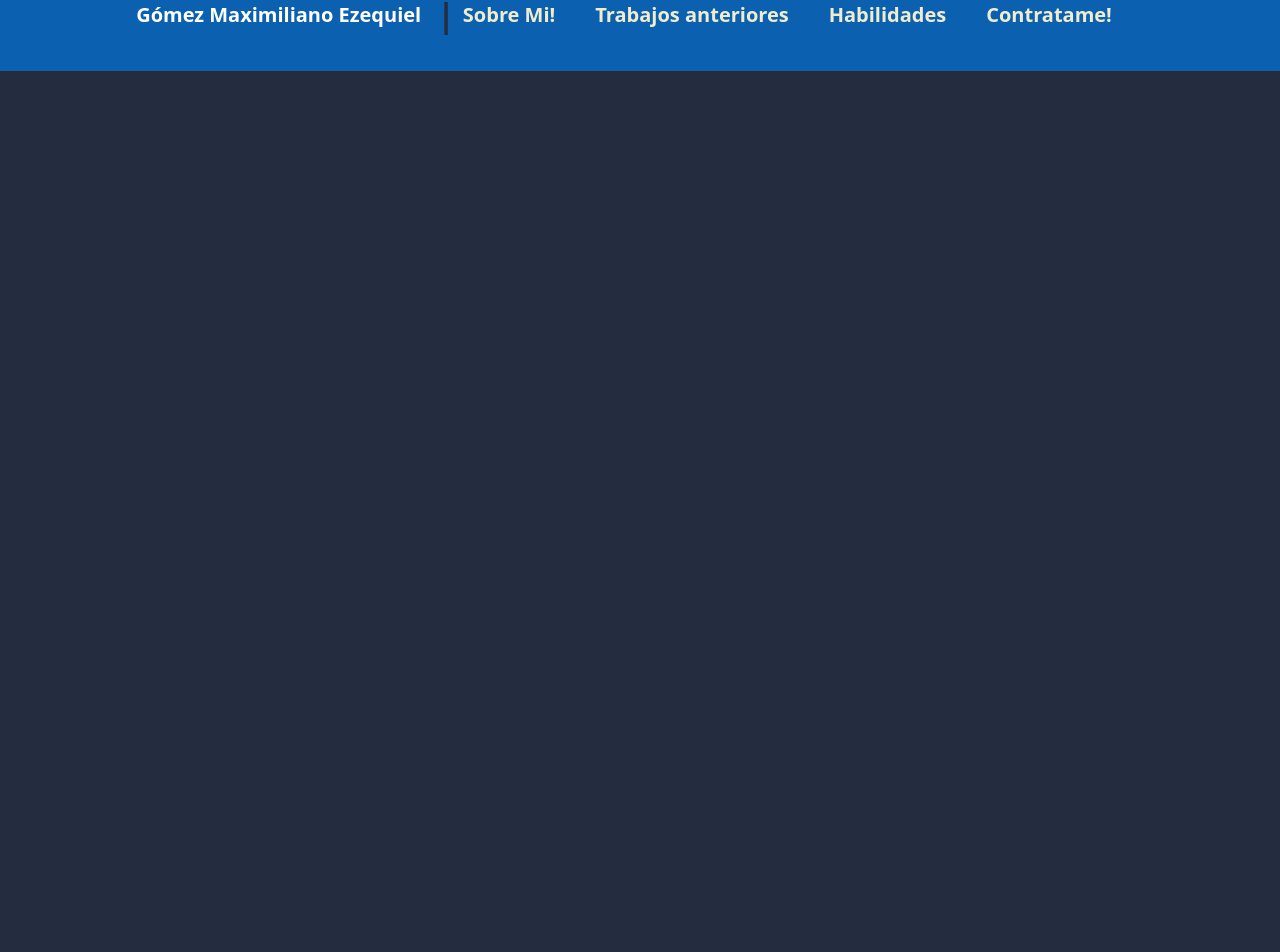
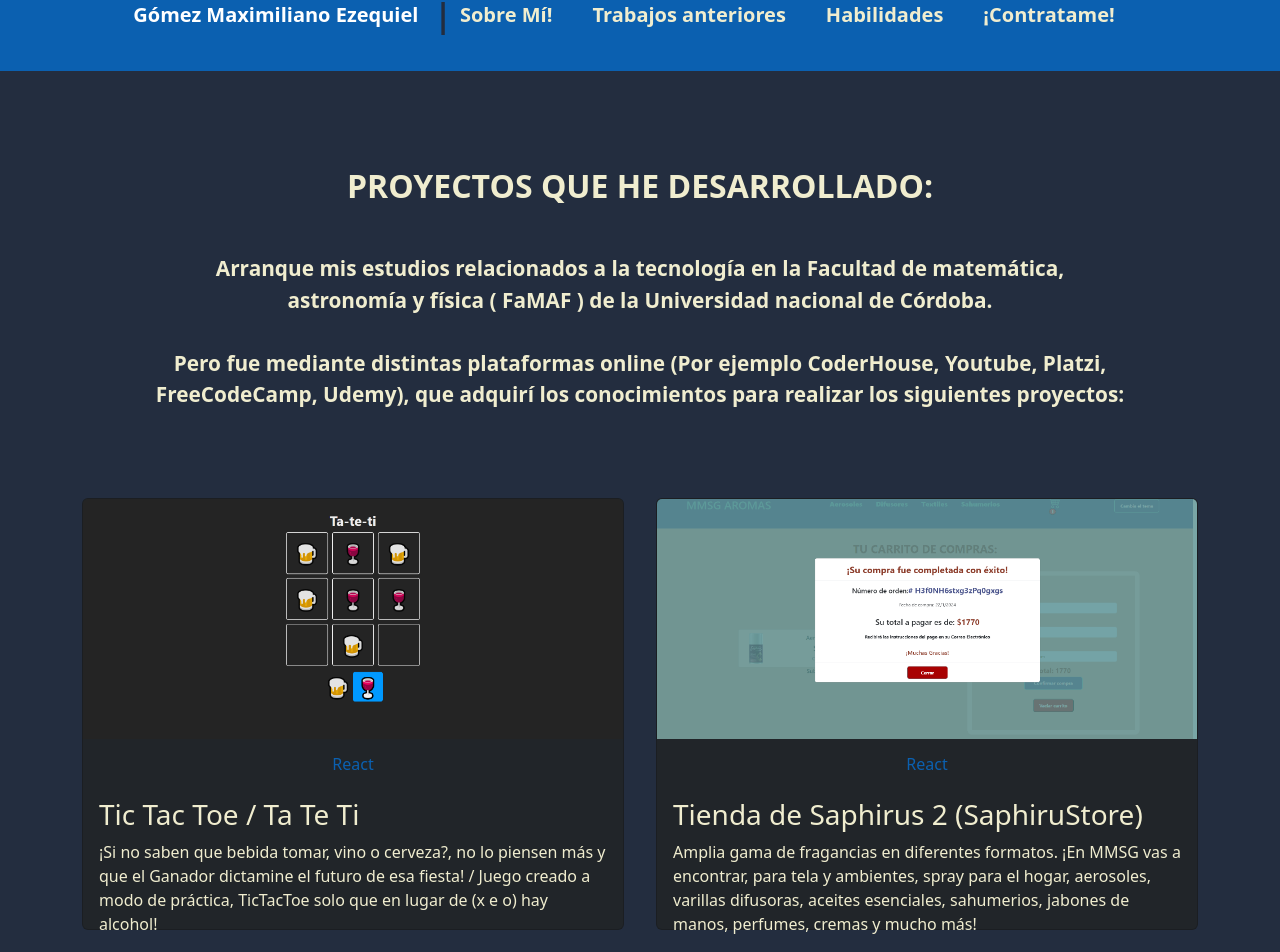
Before and after one commit to maximmusg/Portfolio2024, a React (Vite) app: page / in a window 1280 px wide. Shown: the part 68-1020 px from the top of the page. Before the commit the page ends 800 px from the top, so only its background shows below. Built offline with nearby package versions, Linux system fonts and the light colour scheme.

Commit message:
se corrigieron algunos errores ortograficos

```diff
--- a/src/Portfolio.jsx
+++ b/src/Portfolio.jsx
@@ -1,6 +1,6 @@
 import Navbar from "./components/Navbar";
 // import About from "./components/About";
-// import Projects from "./components/Projects";
+import Projects from "./components/Projects";
 // import Skills from "./components/Skills";
 // import Contact from "./components/Contact";
 // import Footer from "./components/Footer";
@@ -11,7 +11,7 @@ const Portfolio = () => {
       <Navbar />
       {/* <h1>Gomez maximiliano </h1> */}
       {/* <About /> */}
-      {/* <Projects /> */}
+      <Projects />
       {/* <Skills /> */}
       {/* <Contact /> */}
       {/* <Footer /> */}
--- a/src/components/Contact.jsx
+++ b/src/components/Contact.jsx
@@ -11,9 +11,9 @@ const Contact = () => {
         <p>Córdoba, Argentina - 25 de Octubre de 1994</p>
         <h4>CORREO ELECTRÓNICO:</h4>
         <p>mmsg.2594@gmail.com</p>
-        <h4>NUMERO DE TELÉFONO:</h4>
+        <h4>NÚMERO DE TELÉFONO:</h4>
         <p>351-3740384</p>
-        <h4>DIRECCION:</h4>
+        <h4>DIRECCIÓN:</h4>
         <p>Barrio Colinas del Cerro, Córdoba </p>
         <h4>ESTADO CIVIL:</h4>
         <p>Soltero</p>
--- a/src/components/Navbar.jsx
+++ b/src/components/Navbar.jsx
@@ -25,7 +25,7 @@ const Navbar = () => {
             <ul className="navbar-nav ">
               <li className="nav-item">
                 <a className="nav-link" aria-current="page" href="#about">
-                  Sobre Mi!
+                  Sobre Mí!
                 </a>
               </li>
               <li className="nav-item">
@@ -40,7 +40,7 @@ const Navbar = () => {
               </li>
               <li className="nav-item">
                 <a className="nav-link" href="#contact">
-                  Contratame!
+                  ¡Contratame!
                 </a>
               </li>
             </ul>
--- a/src/components/Projects.jsx
+++ b/src/components/Projects.jsx
@@ -6,7 +6,7 @@ const Projects = () => {
     <>
       <section id="projects" className="container projects__container">
         <div className="projects__info">
-          <h2>Proyectos que desarrollado:</h2>
+          <h2>Proyectos que he desarrollado:</h2>
           <p>
             Arranque mis estudios relacionados a la tecnología en la Facultad de
             matemática, astronomía y física ( FaMAF ) de la Universidad nacional
@@ -14,7 +14,7 @@ const Projects = () => {
           </p>
           <p>
             Pero fue mediante distintas plataformas online (Por ejemplo
-            CoderHouse, Youtube, Platzi, FreeCodeCamp, Udemy), que adquiri los
+            CoderHouse, Youtube, Platzi, FreeCodeCamp, Udemy), que adquirí los
             conocimientos para realizar los siguientes proyectos:
           </p>
         </div>
--- a/src/data.jsx
+++ b/src/data.jsx
@@ -3,7 +3,7 @@ export const projects = [
     title: "Tic Tac Toe / Ta Te Ti",
     subtitle: "React",
     description:
-      "Si no saben que bebida tomar, vino o cerveza? no lo piensen mas y que el Ganador dictamine el futuro de esa fiesta! / Juego creado a modo de practica , TicTacToe solo que en lugar de (x e o) hay alcohol!",
+      "¡Si no saben que bebida tomar, vino o cerveza?, no lo piensen más y que el Ganador dictamine el futuro de esa fiesta! / Juego creado a modo de práctica, TicTacToe solo que en lugar de (x e o) hay alcohol!",
     image: "./Tic Tac Toe .png",
     link: "https://tic-tac-toe-seven-tan.vercel.app/",
   },
@@ -11,7 +11,7 @@ export const projects = [
     title: "Tienda de Saphirus 2 (SaphiruStore)",
     subtitle: "React",
     description:
-      "Curso de React, dictado por CoderHouse / Amplia gama de fragancias en diferentes formatos. En MMSG vas a encontrar aromatizadores para tela y ambientes, spray para el hogar, aerosoles, varillas difusoras, aceites esenciales, sahumerios, jabones de manos, body splash, perfumes, cremas y mucho más!",
+      "Amplia gama de fragancias en diferentes formatos. ¡En MMSG vas a encontrar, para tela y ambientes, spray para el hogar, aerosoles, varillas difusoras, aceites esenciales, sahumerios, jabones de manos, perfumes, cremas y mucho más!",
     image: "./Tienda de saphirus2.png",
     link: "https://proyecto-final-gomez.vercel.app/",
   },
@@ -19,7 +19,7 @@ export const projects = [
     title: "Tienda de Perfumes importados",
     subtitle: "React - Html - Css",
     description:
-      "Este proyecto consta de una tienda de perfumes tanto importados como nacionales , se puede filtrar por genero y al momento de finalizar la compra se obtiene un mensaje con el numero de orden de compra. ",
+      "Este proyecto consta de una tienda de perfumes tanto importados como nacionales, se puede filtrar por género y al momento de finalizar la compra se obtiene un mensaje con el número de orden de compra.",
     image: "./Perfumeria .png",
     link: "https://maximmusg.github.io/TiendaDePerfumes/",
   },
@@ -27,7 +27,7 @@ export const projects = [
     title: "Tienda de Saphirus",
     subtitle: "HTML - CSS - JAVASCRIPT",
     description:
-      "Sitio web creado para curso de Html y css en CoderHouse / MMSG aromas,desarrolla y fabrica una amplia gama de aromatizadores ambientales en diferentes presentaciones y ofrece una gran variedad de fragancias. ",
+      "Sitio web creado para curso de Html y CSS en CoderHouse / MMSG aromas, desarrolla y fabrica una amplia gama de aromatizantes ambientales en diferentes presentaciones y ofrece una gran variedad de fragancias.",
     image: "./Tienda de Saphirus.png",
     link: "https://maximmusg.github.io/MmsgAromas/",
   },
@@ -35,7 +35,7 @@ export const projects = [
     title: "Covid Patients",
     subtitle: "React",
     description:
-      "Aplicacion de formulario para gestion de pacientes covid positivo, con funcionalidades para agregar/editar/eliminar los mismos, guardandose todo en Local Storage.",
+      "Aplicación de formulario para gestión de pacientes covid positivo, con funcionalidades para agregar/editar/eliminar los mismos, guardándose todo en Local Storage.",
     image: "./covidPatient.png",
     link: "http://covidpatient.netlify.app/",
   },
@@ -43,7 +43,7 @@ export const projects = [
     title: "Clima app",
     subtitle: "React - Context Api",
     description:
-      "Aplicacion para ver el clima en determinada ubicacion filtrando por ciudad y pais, utilizando openweathermap, La peticion se realiza utilizando Context Api. ",
+      "Aplicación para ver el clima en determinada ubicación filtrando por ciudad y país, utilizando openweathermap, La petición se realiza utilizando Context Api. ",
     image: "./climaApp.png",
     link: "https://mmsgweather.netlify.app/",
   },
@@ -51,7 +51,7 @@ export const projects = [
     title: "Google clone",
     subtitle: "HTML y CSS",
     description:
-      "Aplicacion clone de Google, hecha simplemente a modo de practica de conceptos basicos de HTML y css con funcionalidades para ir por link a gmail o busqueda de imagenes.",
+      "Aplicación, clone de Google, hecha simplemente a modo de práctica de conceptos básicos de HTML y CSS con funcionalidades para ir por link a Gmail o búsqueda de imágenes.",
     image: "./googlecopia.png",
     link: "https://googlemmsg.netlify.app/",
   },
@@ -59,7 +59,7 @@ export const projects = [
     title: "Control de Gastos",
     subtitle: "React",
     description:
-      "Aplicacion de gestor de gastos utilizada personalmente,con funcionalidades para agregar, filtrar o elimnar los distintos gastos, calculando asi el dinero restante. ",
+      "Aplicación de gestor de gastos utilizado personalmente, con funcionalidades para agregar, filtrar o eliminar los distintos gastos, calculando así el dinero restante. ",
     image: "./controlGastos.png",
     link: "https://maxigastos.netlify.app/",
   },
@@ -67,7 +67,7 @@ export const projects = [
     title: "Cotizador de prestamos",
     subtitle: "React",
     description:
-      "Aplicacion para generar cotizaciones de interes en prestamos de dinero, creada con react basico y simplemente calcula porcentajes de interes para prestamos. ",
+      " Aplicación para generar cotizaciones de interés en préstamos de dinero, creada con React básico y simplemente calcula porcentajes de interés para préstamos.",
     image: "./cotizador.png",
     link: "https://peaceful-pudding-6ce45d.netlify.app/",
   },
@@ -75,7 +75,7 @@ export const projects = [
     title: "Cotizador Cripto",
     subtitle: "React - Api",
     description:
-      "Aplicacion para ver el valor de conversion de las principales criptomonedas, dicho valor se obtiene realizando peticiones a una api en tiempo real. ",
+      "Aplicación para ver el valor de conversión de las principales criptomonedas, dicho valor se obtiene realizando peticiones a una API en tiempo real.",
     image: "./cripto.png",
     link: "https://mmsgcripto.netlify.app/",
   },
@@ -83,7 +83,7 @@ export const projects = [
     title: "MMSGCUBE",
     subtitle: " Next.js - React - Render - Strapi - Vercel",
     description:
-      'Tienda de cubos, con seccion de "About", "Tienda", "Blogs", "Carrito de compras". Los datos se obtienen mediante una API creada en Strapi y Cloudinary para gestionar mejor las imagenes.',
+      'Tienda de cubos, con sección de "About", "Tienda", "Blogs", "Carrito de compras". Los datos se obtienen mediante una API creada en Strapi y Cloudinary para gestionar mejor las imágenes.',
     image: "./mmsgcube.png",
     link: "https://mmsgcube-front.vercel.app/",
   },
@@ -91,7 +91,7 @@ export const projects = [
     title: "CalcApp",
     subtitle: "React",
     description:
-      "Proyecto aplicacion de calculadora con funcionamiento basico, preparada realizar las tareas mas comunes en cuanto a cálculo se refiere.",
+      "Proyecto aplicación de calculadora con funcionamiento básico, preparada realizar las tareas más comunes en cuanto a cálculo se refiere.",
     image: "./calc2.png",
     link: "https://mmsgcalcapp.netlify.app/",
   },
@@ -99,7 +99,7 @@ export const projects = [
     title: "Rick and Morty characters",
     subtitle: "React",
     description:
-      "Proyecto para probar llamadas a api basicas, muestra simplemente algunos de los personajes de la serie Rick and Morty en un formato basico.",
+      "Proyecto para probar llamadas a API básicas, muestra simplemente algunos de los personajes de la serie Rick and Morty en un formato básico.",
     image: "./rick.png",
     link: "https://rickanndmorty.netlify.app/",
   },
@@ -107,7 +107,7 @@ export const projects = [
     title: "Platzi conf",
     subtitle: "Html, Bootstrap, JavaScript",
     description:
-      'Proyecto página web sobre información para conferencia "PlatziConf", hecha en curso de plataforma Platzi para aprender el manejo de Bootstrap. pagina web sobre informacion para conferencia "PlatziConf", hecha en curso de plataforma Platzi para aprender el manejo de Bootstrap.',
+      'Proyecto página web sobre información para conferencia "PlatziConf", hecha en curso de plataforma Platzi para aprender el manejo de Bootstrap.',
     image: "./platziconf.png",
     link: "https://resplendent-flan-eabb50.netlify.app/",
   },
```
Also changed, not shown: src/components/About.jsx (+5 -5 lines).
